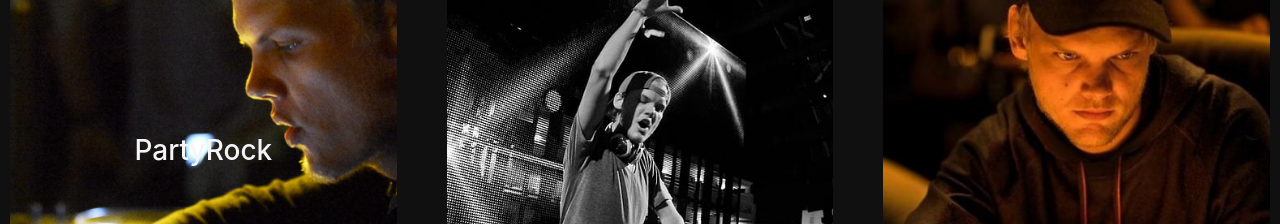
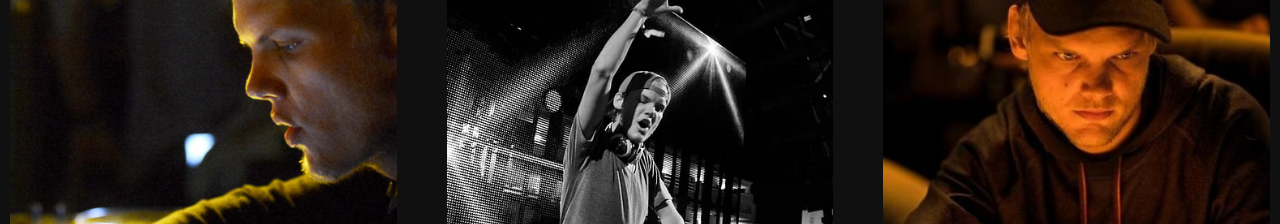
Before and after one commit to 110318/Andres-Camilo-Gomez-Amaya-Semana-2, a plain HTML site: page index.html in a window 1280 px wide. Shown: the part 1620-1844 px from the top of the page. Drawn offline with nearby package versions, Linux system fonts and the light colour scheme.

Commit message:
Add correction part one

```diff
--- a/index.html
+++ b/index.html
@@ -82,7 +82,7 @@
                 <div class="col-lg-4">
                     <a href="https://www.instagram.com/avicii/"><img src="images/foto1.png" alt=""></a>
                     <div class="box-content">
-                        <h3 class="title-post">PartyRock</h3>
+                        <h3 class="title-post"></h3>
                     </div>
                 </div>
                 <div class="col-lg-4">
```
